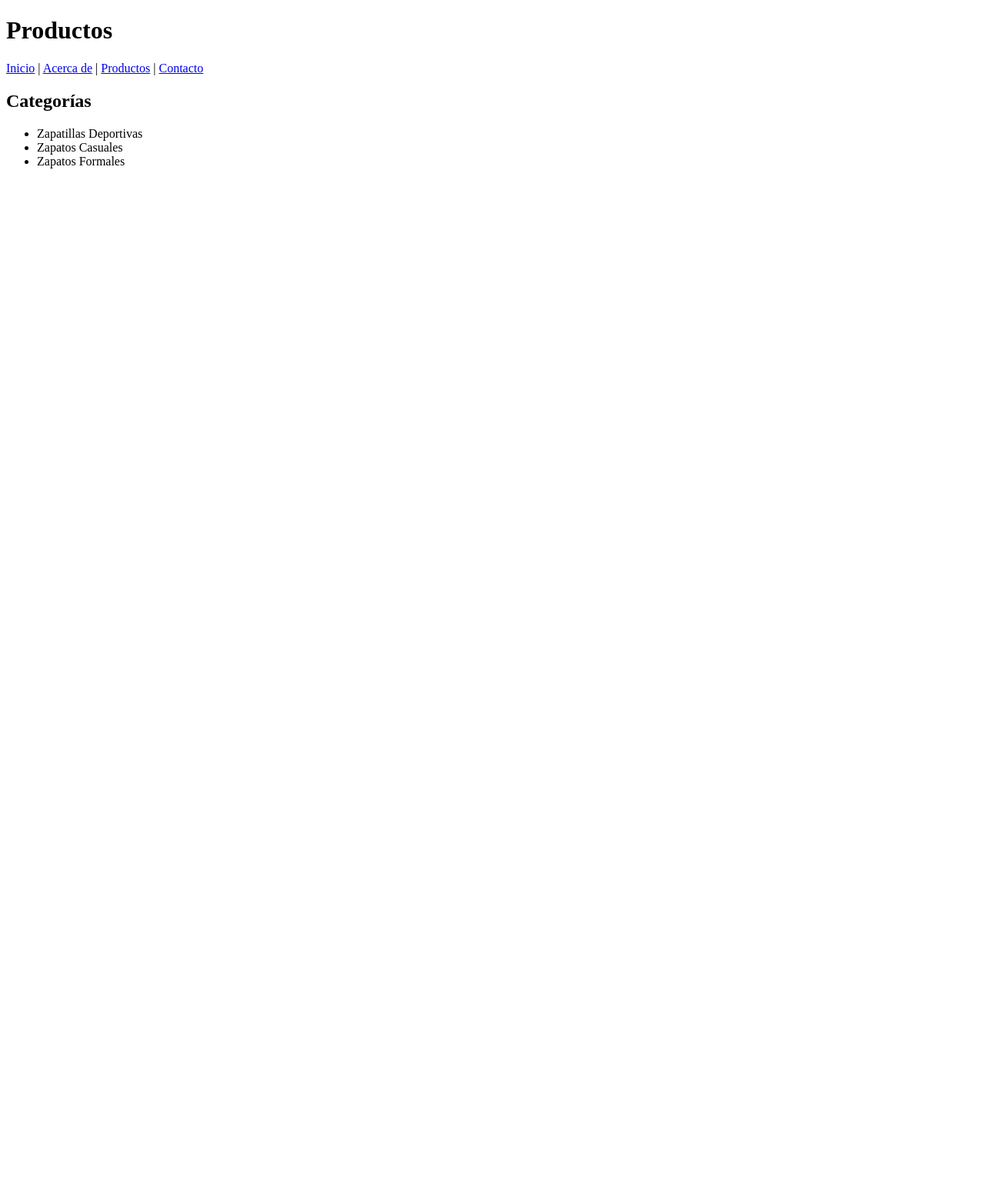
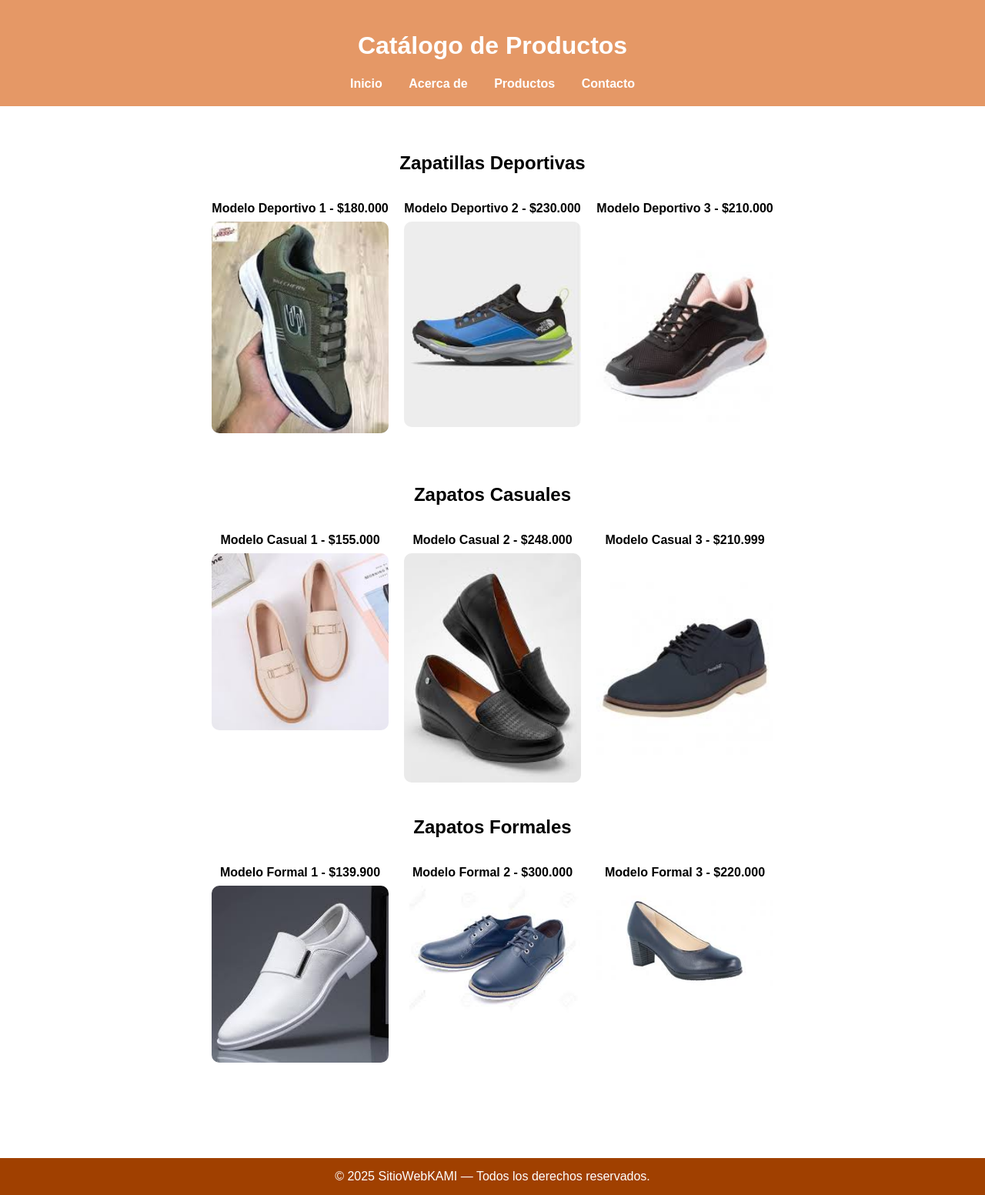
Before and after one commit to KaroldVallejo/SitioWebKAMI, a plain HTML site: page Servicios.html in a window 1280 px wide. Shown: the whole page at 77% size. Before the commit the page ends 800 px from the top, so only its background shows below. Drawn offline with Linux system fonts and the light colour scheme.

Commit message:
Actualizo a versión final del sitio web

```diff
--- a/Servicios.html
+++ b/Servicios.html
@@ -2,25 +2,83 @@
 <html lang="es">
 <head>
 <meta charset="UTF-8">
-<title>Productos</title>
+<meta name="viewport" content="width=device-width, initial-scale=1.0">
+<title>Productos - KAMI</title>
+<link rel="stylesheet" href="Style.css">
 </head>
 <body>
 
-<h1>Productos</h1>
-
+<header>
+<h1>Catálogo de Productos</h1>
 <nav>
-<a href="PaginaPrincipal.html">Inicio</a> |
-<a href="Acerca.html">Acerca de</a> |
-<a href="Servicios.html">Productos</a> |
+<a href="PaginaPrincipal.html">Inicio</a>
+<a href="Acerca.html">Acerca de</a>
+<a href="Servicios.html">Productos</a>
 <a href="Contacto.html">Contacto</a>
 </nav>
+</header>
 
-<h2>Categorías</h2>
-<ul>
-<li>Zapatillas Deportivas</li>
-<li>Zapatos Casuales</li>
-<li>Zapatos Formales</li>
-</ul>
+<section>
+
+<h2 id="deportivos">Zapatillas Deportivas</h2>
+<div class="galeria">
+<div class="item">
+<p class="descripcion-img">Modelo Deportivo 1 - $180.000</p>
+<img src="img/deportivo1.jpg" alt="Deportivo 1">
+</div>
+
+<div class="item">
+<p class="descripcion-img">Modelo Deportivo 2 - $230.000</p>
+<img src="img/deportivo2.jpg" alt="Deportivo 2">
+</div>
+
+<div class="item">
+<p class="descripcion-img">Modelo Deportivo 3 - $210.000</p>
+<img src="img/deportivo3.jpg" alt="Deportivo 3">
+</div>
+</div>
+
+<h2 id="casuales">Zapatos Casuales</h2>
+<div class="galeria">
+<div class="item">
+<p class="descripcion-img">Modelo Casual 1 - $155.000</p>
+<img src="img/casual1.jpg" alt="Casual 1">
+</div>
+
+<div class="item">
+<p class="descripcion-img">Modelo Casual 2 - $248.000</p>
+<img src="img/casual2.jpg" alt="Casual 2">
+</div>
+
+<div class="item">
+<p class="descripcion-img">Modelo Casual 3 - $210.999</p>
+<img src="img/casual3.jpg" alt="Casual 3">
+</div>
+</div>
+
+<h2 id="formales">Zapatos Formales</h2>
+<div class="galeria">
+<div class="item">
+<p class="descripcion-img">Modelo Formal 1 - $139.900</p>
+<img src="img/formal1.jpg" alt="Formal 1">
+</div>
+
+<div class="item">
+<p class="descripcion-img">Modelo Formal 2 - $300.000</p>
+<img src="img/formal2.jpg" alt="Formal 2">
+</div>
+
+<div class="item">
+<p class="descripcion-img">Modelo Formal 3 - $220.000</p>
+<img src="img/formal3.jpg" alt="Formal 3">
+</div>
+</div>
+
+</section>
+
+<footer>
+© 2025 SitioWebKAMI — Todos los derechos reservados.
+</footer>
 
 </body>
 </html>
--- a/Style.css
+++ b/Style.css
@@ -1,8 +1,93 @@
 body {
-    font-family: Arial;
-    padding: 20px;
+    margin: 0;
+    font-family: Arial, sans-serif;
 }
 
-nav {
-    margin-bottom: 20px;
+/* HEADER */
+header {
+    background: #E59866;
+    padding: 20px;
+    text-align: center;
+    color: white;
 }
+
+nav a {
+    margin: 0 15px;
+    color: white;
+    text-decoration: none;
+    font-weight: bold;
+}
+
+/* SECCIONES */
+section {
+    padding: 40px;
+    text-align: center;
+}
+
+/* PRODUCTOS PRINCIPALES */
+.producto {
+    background: #FAD7A0;
+    padding: 20px;
+    margin: 20px auto;
+    width: 60%;
+    border-radius: 10px;
+    cursor: pointer;
+}
+
+/* FORMULARIO */
+form {
+    background: #FAD7A0;
+    padding: 20px;
+    width: 50%;
+    margin: auto;
+    border-radius: 10px;
+}
+
+input, textarea {
+    width: 90%;
+    padding: 10px;
+    margin: 10px 0;
+    border-radius: 5px;
+    border: none;
+}
+
+button {
+    background: #E59866;
+    padding: 12px 25px;
+    border: none;
+    border-radius: 5px;
+    color: white;
+    font-weight: bold;
+    cursor: pointer;
+}
+
+/* GALERÍA */
+.galeria {
+    display: flex;
+    justify-content: center;
+    gap: 20px;
+    margin-bottom: 40px;
+}
+
+.item {
+    text-align: center;
+}
+
+.descripcion-img {
+    margin-bottom: 8px;
+    font-weight: bold;
+}
+
+.galeria img {
+    width: 230px;
+    border-radius: 10px;
+}
+
+/* FOOTER */
+footer {
+    background: #A04000;
+    color: white;
+    text-align: center;
+    padding: 15px;
+    margin-top: 40px;
+}
```
Also changed, not shown: Acerca.html (+20 -6 lines), Contacto.html (+20 -16 lines), PaginaPrincipal.html (+33 -8 lines), img/casual1.jpg (added), img/casual2.jpg (added), img/casual3.jpg (added), img/deportivo1.jpg (added), img/deportivo2.jpg (added), img/deportivo3.jpg (added), img/formal1.jpg (added), img/formal2.jpg (added), img/formal3.jpg (added).
